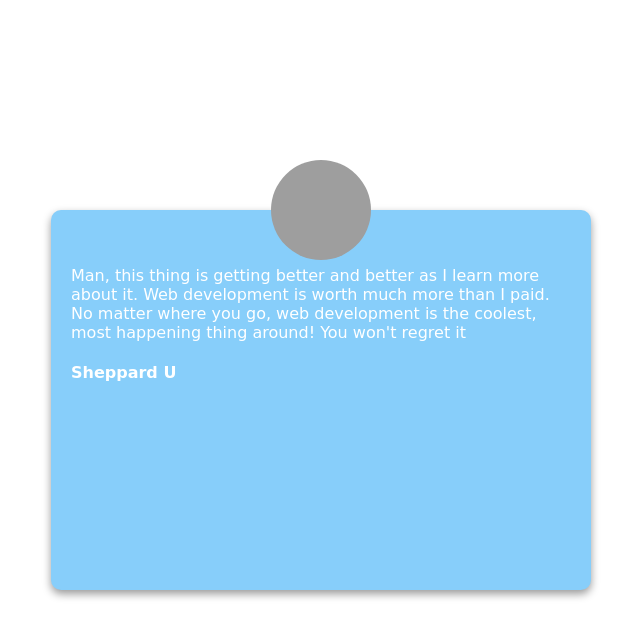
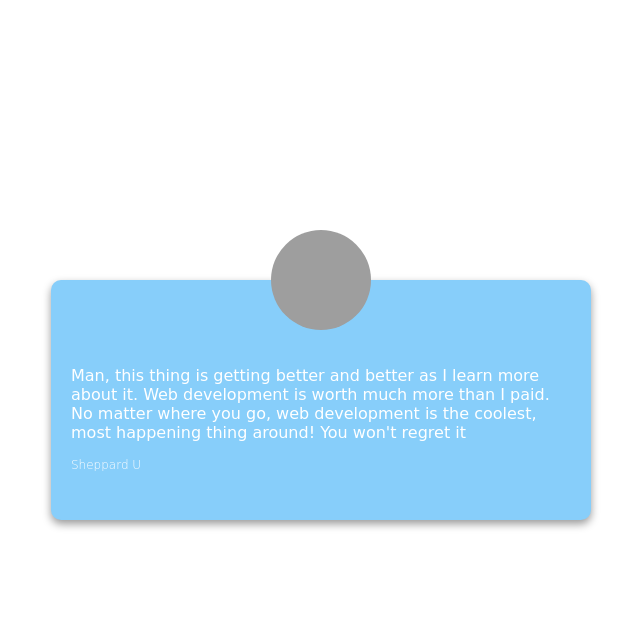
Before and after one commit to legit-develop/testimonial-slider, a plain HTML site: page index.html in a window 1280 px wide. Shown: the whole page, without its empty margins (319-959 px from the left). Drawn offline with Linux system fonts and the light colour scheme; grey boxes are pictures that could not be loaded.

Commit message:
add username style

```diff
--- a/style.css
+++ b/style.css
@@ -9,13 +9,13 @@ body {
 
 .testimonial-container {
     width: 500px;
-    height: 300px;
+    height: 100px;
     background: lightskyblue;
     border-radius: 10px;
     box-shadow: 0 4px 8px rgba(0,0,0,0.4);
     min-width: 300px;
     position: relative;
-    padding: 40px 20px;
+    padding: 70px 20px;
     margin: 5px;
     color: #fff;
 
@@ -30,3 +30,8 @@ img {
     transform: translateX(-50%);
     top: -50px;
 }
+
+.username {
+    font-size: 12px;
+    font-weight: 100;
+}
```
